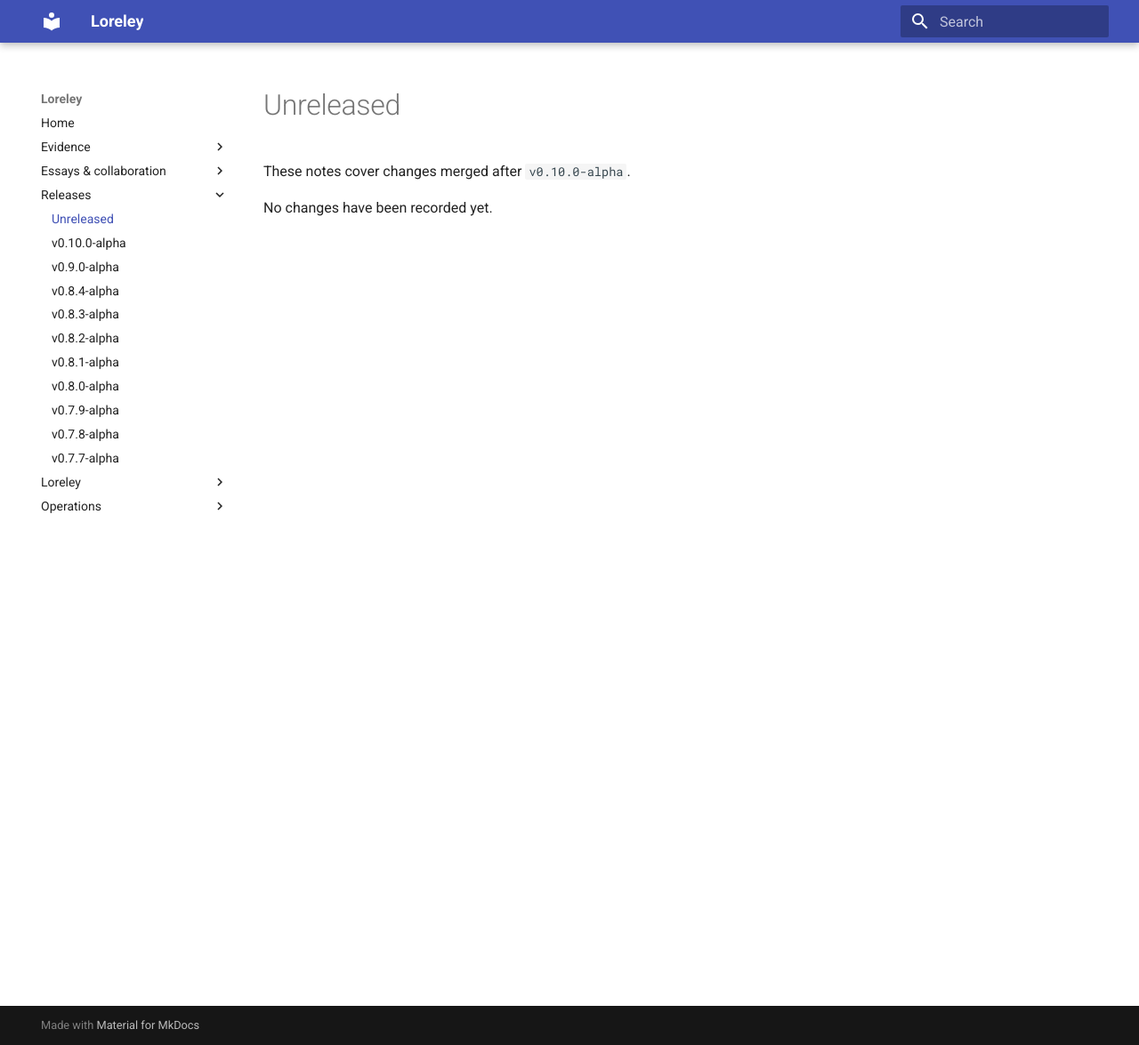
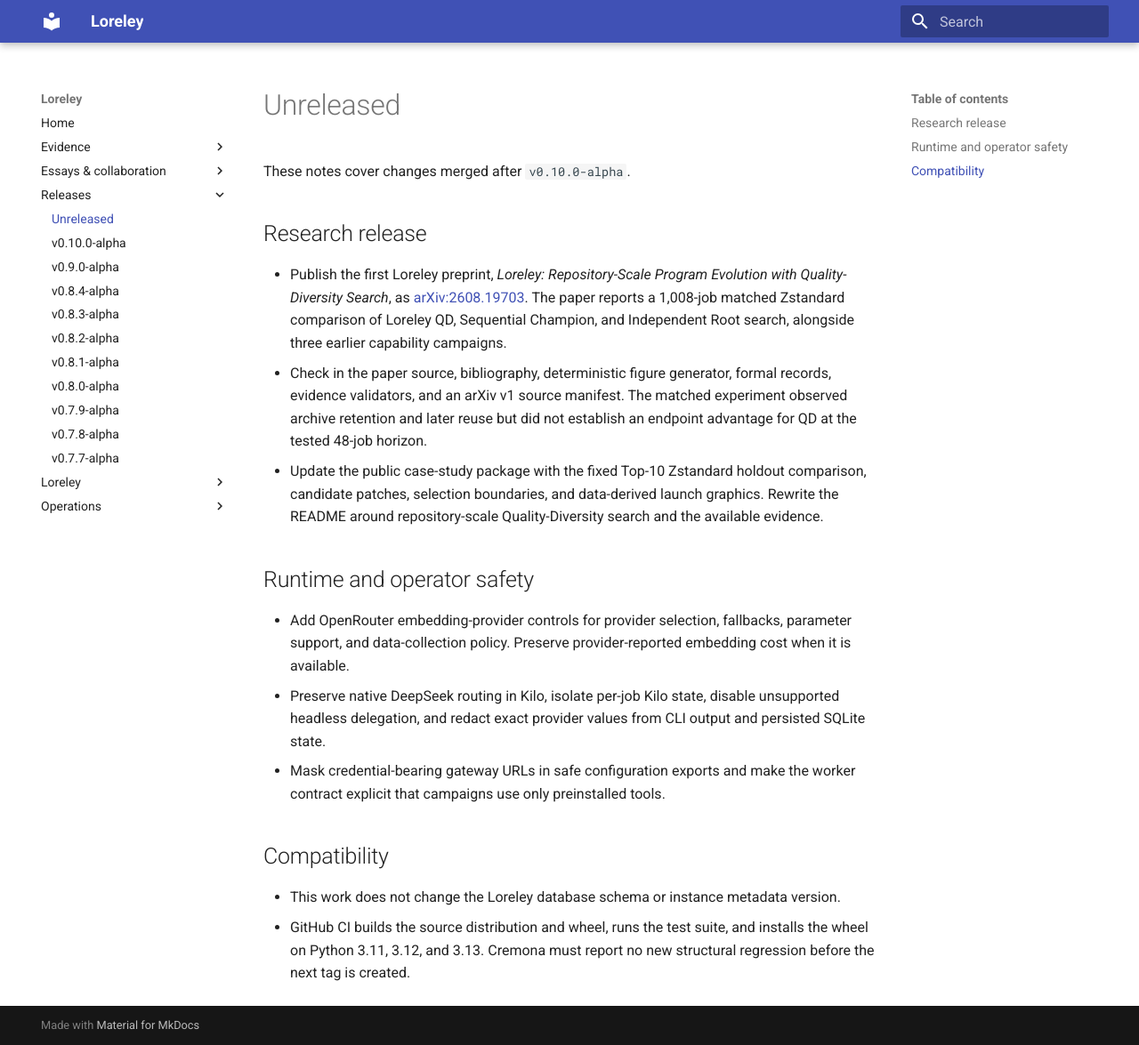
Before and after one commit to NeapolitanIcecream/loreley, an MkDocs documentation site: the page built from docs/releases/unreleased.md, in a window 1280 px wide and 1175 px high. Shown: the whole window at 89% size. Built offline with MkDocs 1.6.1 and Material for MkDocs 9.7.7, drawn with Linux system fonts in a browser that asks for light colours.

Commit message:
docs: publish arxiv paper entry points

```diff
--- a/docs/releases/unreleased.md
+++ b/docs/releases/unreleased.md
@@ -2,4 +2,37 @@
 
 These notes cover changes merged after `v0.10.0-alpha`.
 
-No changes have been recorded yet.
+## Research release
+
+- Publish the first Loreley preprint, *Loreley: Repository-Scale Program
+  Evolution with Quality-Diversity Search*, as
+  [arXiv:2608.19703](https://arxiv.org/abs/2608.19703). The paper reports a
+  1,008-job matched Zstandard comparison of Loreley QD, Sequential Champion,
+  and Independent Root search, alongside three earlier capability campaigns.
+- Check in the paper source, bibliography, deterministic figure generator,
+  formal records, evidence validators, and an arXiv v1 source manifest. The
+  matched experiment observed archive retention and later reuse but did not
+  establish an endpoint advantage for QD at the tested 48-job horizon.
+- Update the public case-study package with the fixed Top-10 Zstandard holdout
+  comparison, candidate patches, selection boundaries, and data-derived launch
+  graphics. Rewrite the README around repository-scale Quality-Diversity
+  search and the available evidence.
+
+## Runtime and operator safety
+
+- Add OpenRouter embedding-provider controls for provider selection,
+  fallbacks, parameter support, and data-collection policy. Preserve
+  provider-reported embedding cost when it is available.
+- Preserve native DeepSeek routing in Kilo, isolate per-job Kilo state, disable
+  unsupported headless delegation, and redact exact provider values from CLI
+  output and persisted SQLite state.
+- Mask credential-bearing gateway URLs in safe configuration exports and make
+  the worker contract explicit that campaigns use only preinstalled tools.
+
+## Compatibility
+
+- This work does not change the Loreley database schema or instance metadata
+  version.
+- GitHub CI builds the source distribution and wheel, runs the test suite, and
+  installs the wheel on Python 3.11, 3.12, and 3.13. Cremona must report no new
+  structural regression before the next tag is created.
--- a/mkdocs.yml
+++ b/mkdocs.yml
@@ -14,6 +14,7 @@
 nav:
   - Home: index.md
   - Evidence:
+      - Paper (arXiv:2608.19703): https://arxiv.org/abs/2608.19703
       - Three-case-study report: research/2026-08-07-loreley-case-study-evidence-report.md
       - markdown-it-py DeepSeek case study: research/2026-08-02-markdown-it-py-deepseek-case-study.md
       - python-pathspec DeepSeek case study: research/2026-08-03-pathspec-deepseek-case-study.md
--- a/pyproject.toml
+++ b/pyproject.toml
@@ -114,6 +114,8 @@
 Repository = "https://github.com/NeapolitanIcecream/loreley"
 Documentation = "https://NeapolitanIcecream.github.io/loreley/"
 Issues = "https://github.com/NeapolitanIcecream/loreley/issues"
+Paper = "https://arxiv.org/abs/2608.19703"
+Evidence = "https://github.com/NeapolitanIcecream/loreley/tree/main/paper/evidence"
 
 [tool.pytest.ini_options]
 testpaths = ["tests"]
```
Also changed, not shown: README.md (+40 -9 lines), docs/index.md (+22 -6 lines), paper/README.md (+26 -0 lines), paper/evidence/README.md (+7 -2 lines), 2 other files.
